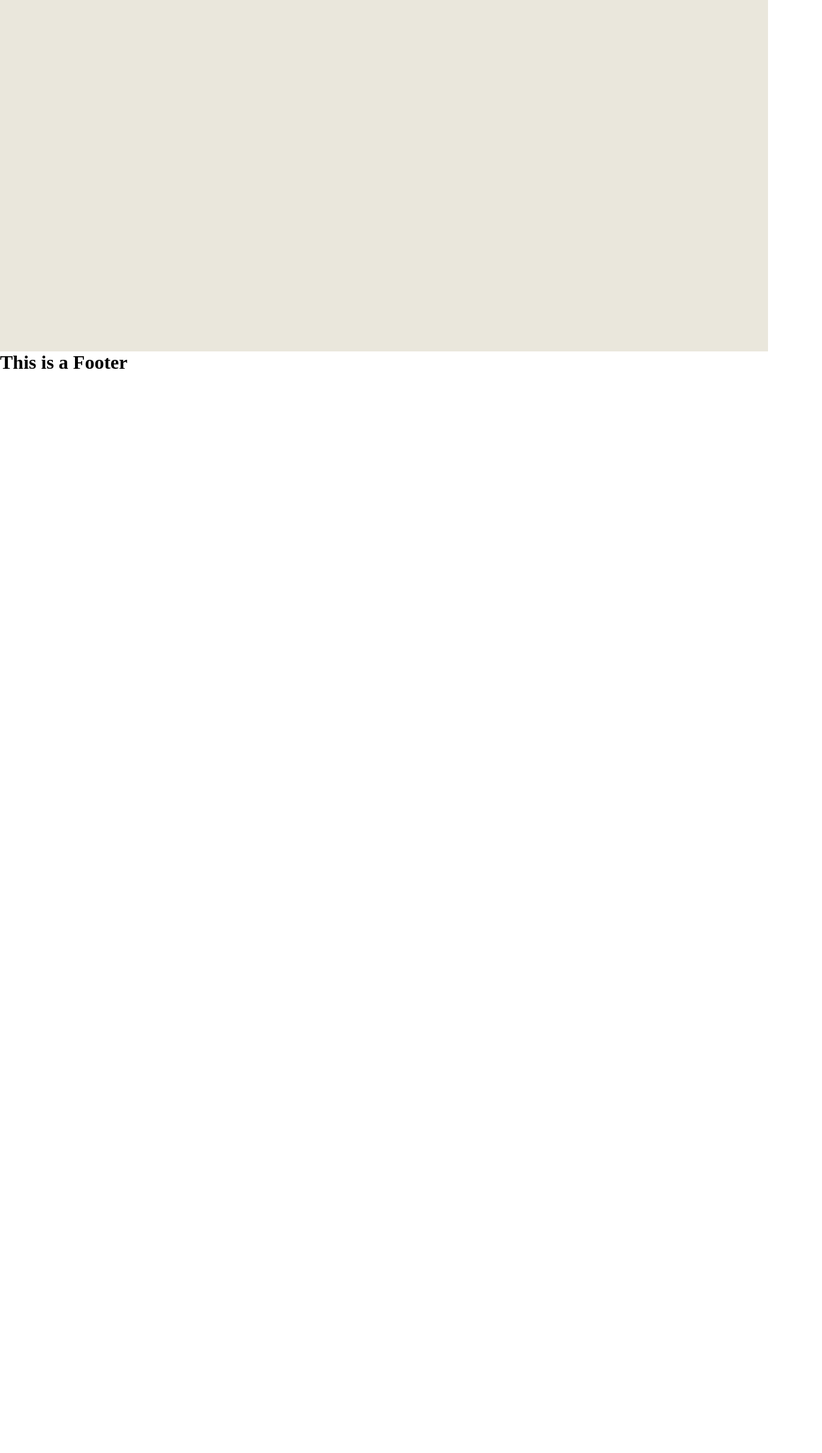
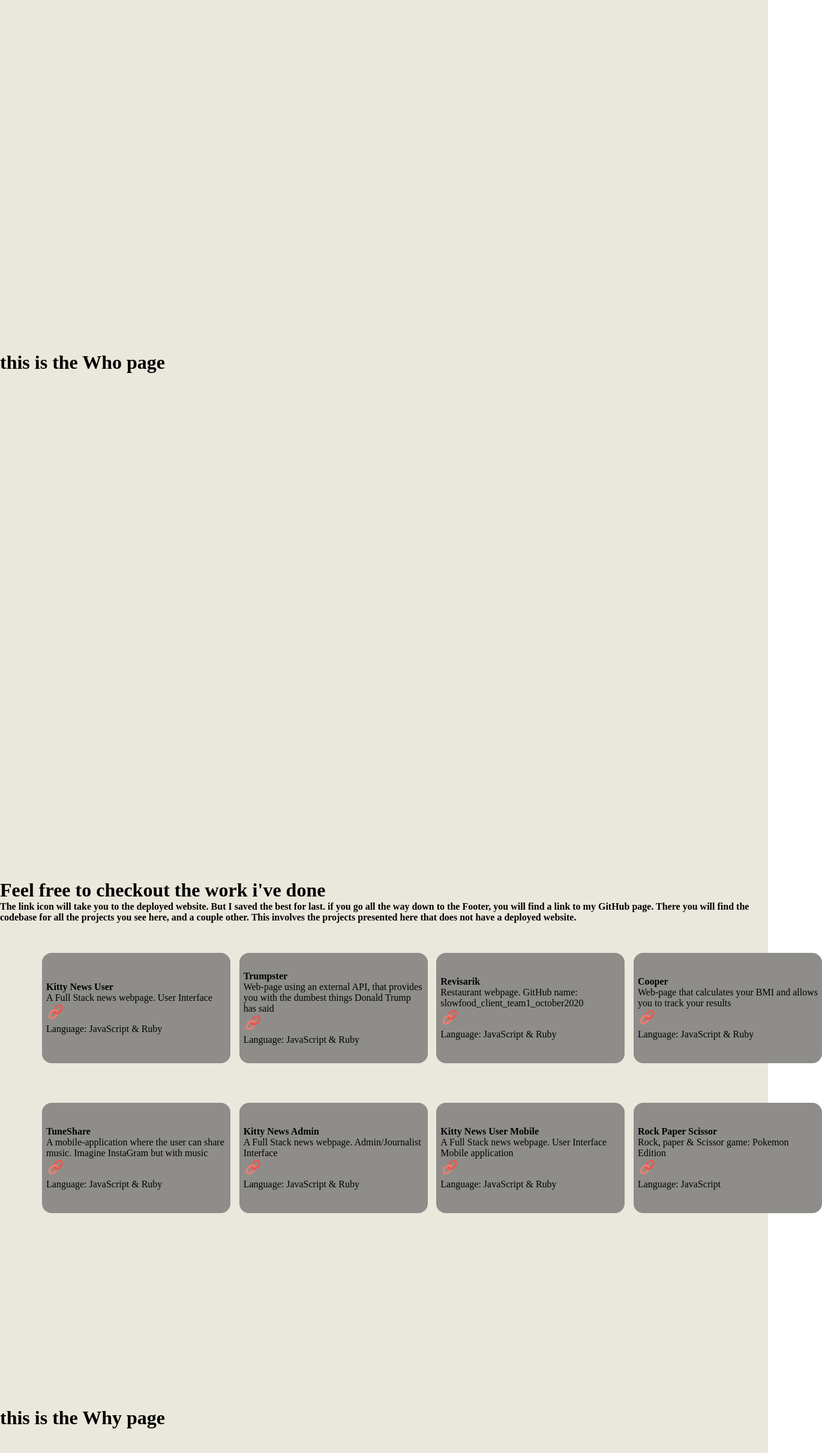
Before and after one commit to ViktorHek/Portfolio, a React (Create React App) app: page /how in a window 1280 px wide. Shown: the part 374-2797 px from the top of the page at 60% size, 1370 px wide, since content can reach past the window. Before the commit the page ends 997 px from the top, so only its background shows below. Built offline with nearby package versions, Linux system fonts and the light colour scheme.

Commit message:
scroll homepage

```diff
--- a/src/App.jsx
+++ b/src/App.jsx
@@ -11,7 +11,7 @@ import { BrowserRouter as Router, Switch, Route } from 'react-router-dom'
 function App() {
   return (
     <>
-      <Router>
+      {/* <Router>
         <Header/>
         <Switch>
           <Route exact path="/" component={Home}></Route>
@@ -22,7 +22,14 @@ function App() {
           <Home />
         </Switch>
         <Footer />
-      </Router>
+      </Router> */}
+      <Header/>
+      <Home/>
+      <Who/>
+      <What/>
+      <Why/>
+      <How/>
+      <Footer/>
     </>
   )
 }
--- a/src/components/pages/what/What.css
+++ b/src/components/pages/what/What.css
@@ -13,6 +13,7 @@
   justify-content: center;
   padding: 7px;
   margin-top: 50px;
+  border-radius: 1rem;
 }
 
 .projectList_container {
```
